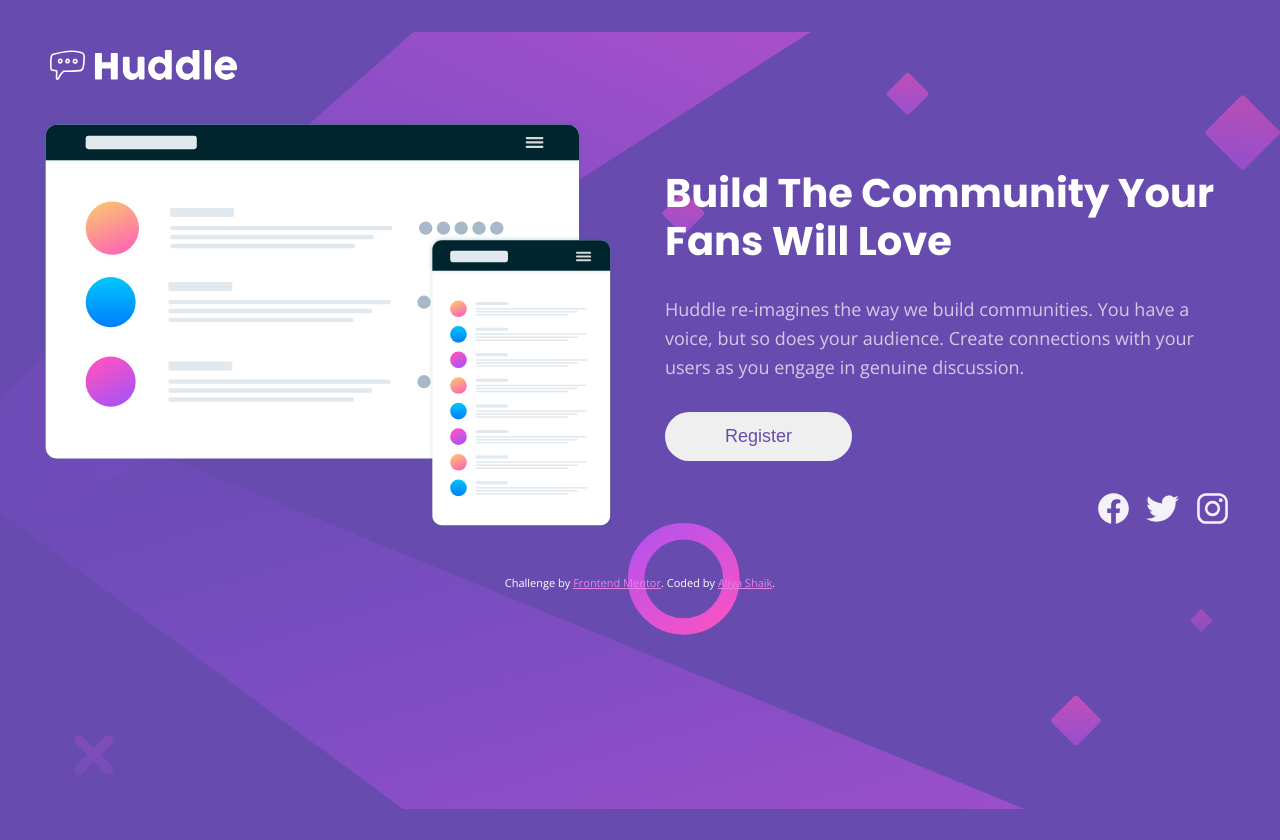
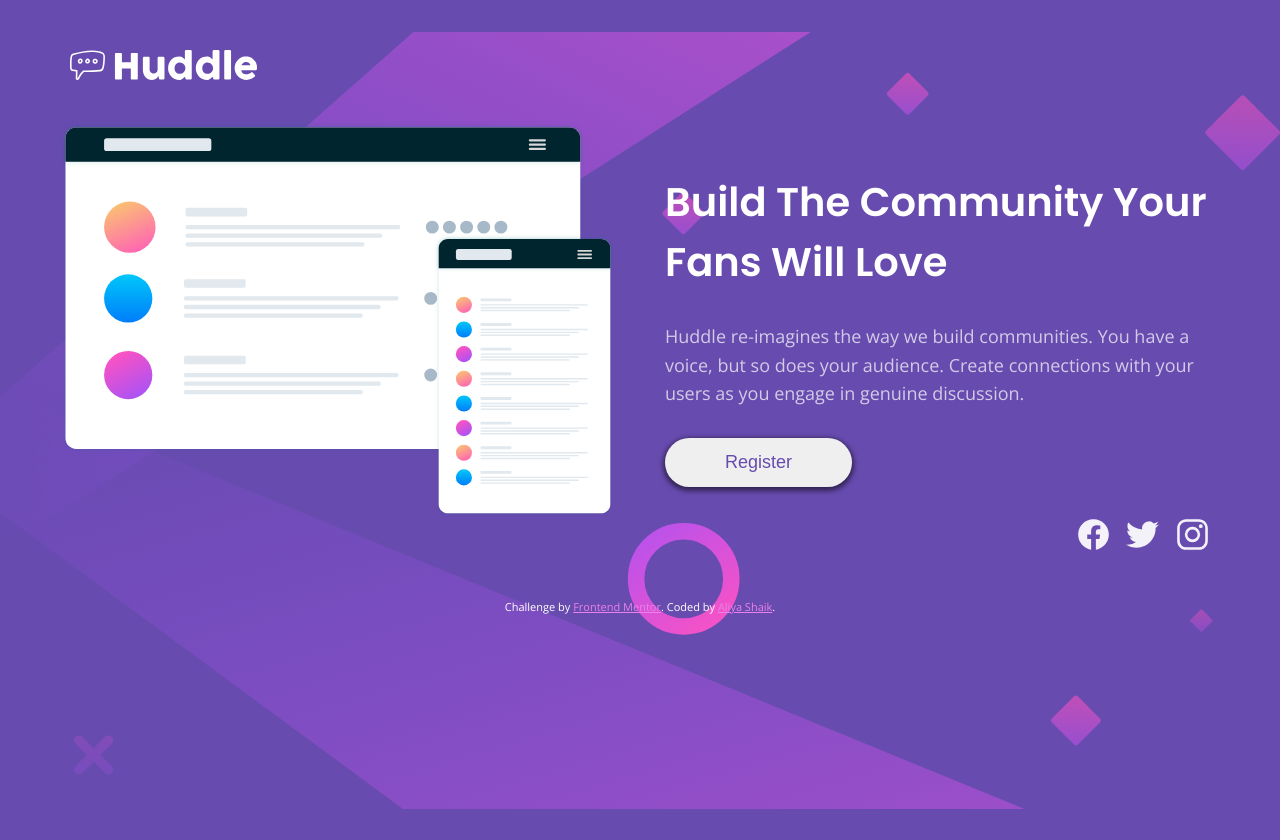
Before and after one commit to SkAliya/7-Huddle-landing-page, a website: page index.html in a window 1280 px wide. Drawn offline with nearby package versions, Linux system fonts and the light colour scheme.

Commit message:
updated sass

```diff
--- a/sass/base.scss
+++ b/sass/base.scss
@@ -7,6 +7,7 @@
 
 /* MEDIA-QUERIES */
 $bp-large: 68.75em; //110px
+$bp-small-large: 56.25em; //900px
 $bp-medium: 50em; //800px
 $bp-small: 43.75em; //700px
 $bp-tablet: 37.5em; //600px
@@ -55,6 +56,9 @@
     background-size: contain;
   }
 }
+// #CC6699
+///07ecf8
+/// ![](https://img.shields.io/badge/SASS-CC6699?style=for-the-badge&logo=sass&logoColor=white)
 
 *,
 *::after,
--- a/sass/layout.scss
+++ b/sass/layout.scss
@@ -5,7 +5,7 @@
   grid-template-rows: 10% 1fr;
   grid-template-columns: repeat(2, 1fr);
   gap: 3rem 5rem;
-  margin: 4rem;
+  margin: 4rem 6rem;
   &__img1 {
     grid-area: 1/1/2/-1;
     height: 5rem;
@@ -59,7 +59,17 @@
   &__primary-heading {
     font-family: "Poppins", sans-serif;
     font-size: 4rem;
-    line-height: 1.2;
+    line-height: 1.5;
+    font-weight: 600;
+    @media only screen and (max-width: var1.$bp-small-large) {
+      line-height: 1.4;
+      font-size: 3.5rem;
+    }
+    @media only screen and (max-width: var1.$bp-medium) {
+      line-height: 1.2;
+      font-size: 3.5rem;
+    }
+
     @media only screen and (max-width: var1.$bp-medium) {
       line-height: 1.4;
     }
@@ -75,6 +85,8 @@
     font-size: 1.8rem;
     color: var(--color-primary);
     margin-bottom: none;
+    transition: all 0.3s;
+    box-shadow: 0 2px 5px 2px rgba(0, 0, 0, 0.525);
     &:hover {
       cursor: pointer;
       background-color: var(--color-secondary);
```
Also changed, not shown: css/style.css, 1 other file.
